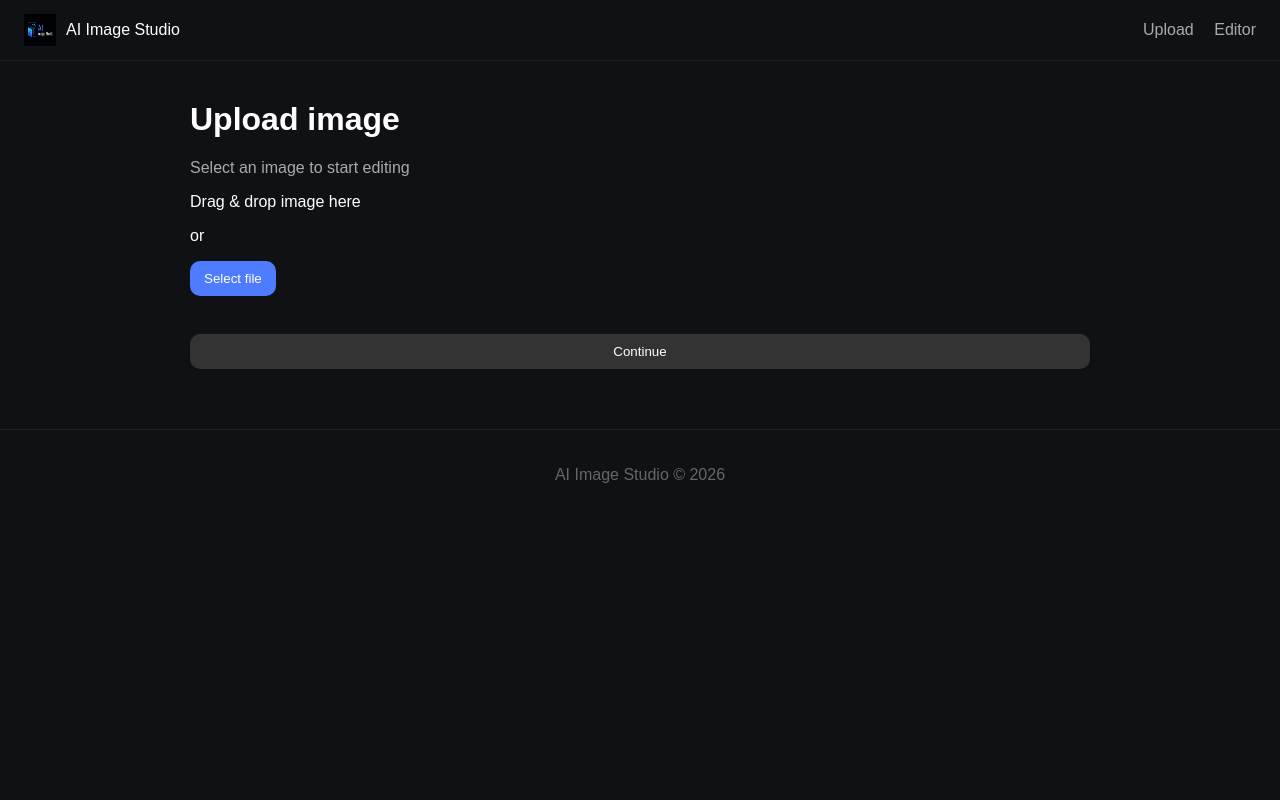
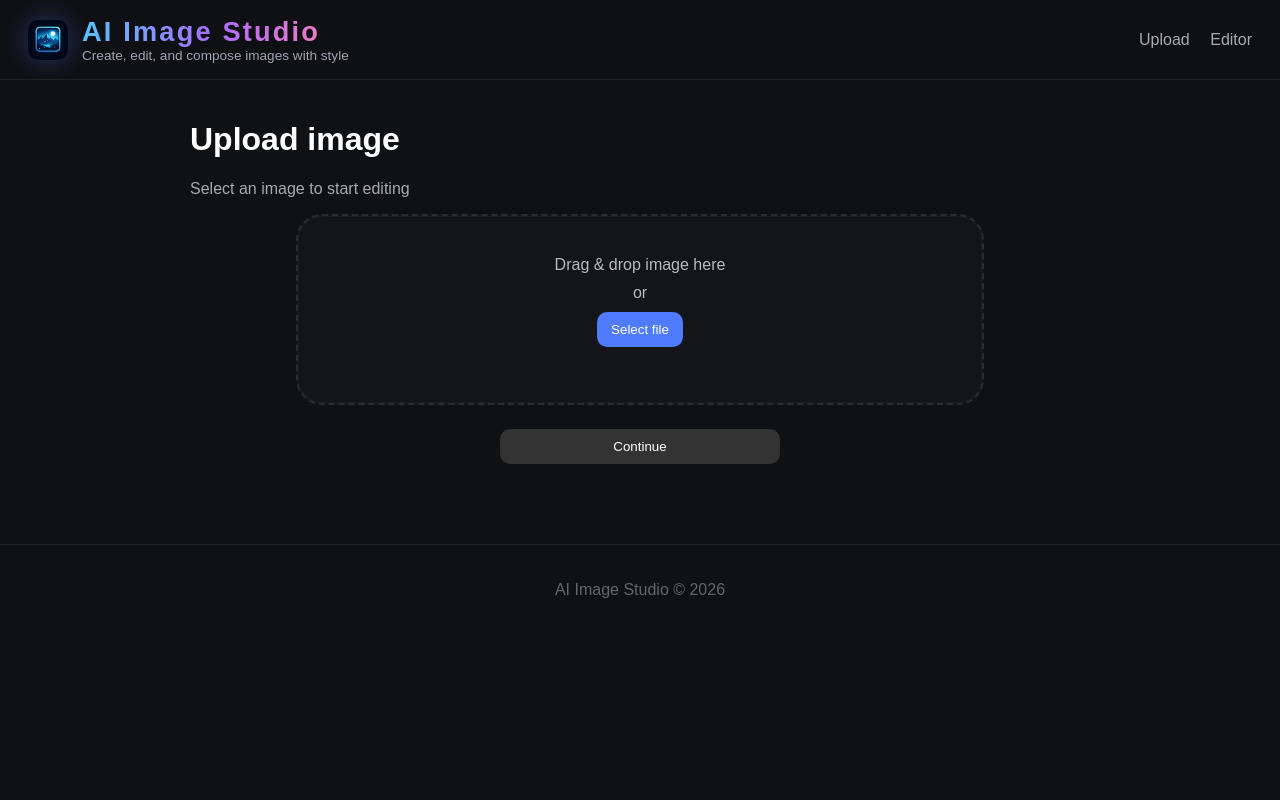
Before and after one commit to mikhail0090025/ai-image-studio, a FastAPI app: page / in a window 1280 px wide. Run offline with FastAPI, Linux system fonts and the light colour scheme.

Commit message:
Frontend improved

```diff
--- a/frontend/static/css/styles.css
+++ b/frontend/static/css/styles.css
@@ -3,26 +3,65 @@ body {
   font-family: Arial, sans-serif;
   background: #0f1115;
   color: white;
+  min-height: 100vh;
+  overflow-x: hidden;
 }
 
 /* HEADER */
 .header {
+  position: fixed;
+  top: 0;
+  left: 0;
+  right: 0;
   display: flex;
   justify-content: space-between;
   align-items: center;
-  padding: 14px 24px;
+  padding: 16px 28px;
   border-bottom: 1px solid #222;
+  background: rgba(15,17,21,0.96);
+  backdrop-filter: blur(12px);
+  z-index: 100;
 }
 
 .logo {
   display: flex;
   align-items: center;
-  gap: 10px;
+  gap: 14px;
 }
 
 .logo img {
-  width: 32px;
-  height: 32px;
+  width: 40px;
+  height: 40px;
+  border-radius: 10px;
+  filter: drop-shadow(0 0 12px rgba(79,124,255,0.35));
+}
+
+.brand {
+  display: block;
+  font-size: 1.7rem;
+  font-weight: 800;
+  letter-spacing: 0.08em;
+  background: linear-gradient(90deg, #56c4ff, #ab6bff, #ff7fb6);
+  background-clip: text;
+  -webkit-background-clip: text;
+  color: transparent;
+  animation: shimmer 4s ease infinite;
+  transition: transform 0.25s ease, text-shadow 0.25s ease;
+}
+
+.brand:hover {
+  transform: scale(1.02);
+  text-shadow: 0 0 18px rgba(96,201,255,0.55);
+}
+
+.brand-subtitle {
+  color: #9fa4b0;
+  font-size: 0.85rem;
+}
+
+@keyframes shimmer {
+  0%, 100% { background-position: 0% 50%; }
+  50% { background-position: 100% 50%; }
 }
 
 .nav a {
@@ -38,8 +77,8 @@ body {
 /* MAIN */
 .container {
   max-width: 900px;
-  margin: 40px auto;
-  padding: 0 20px;
+  margin: 0 auto;
+  padding: 100px 20px 20px;
 }
 
 /* FOOTER */
--- a/frontend/templates/base.html
+++ b/frontend/templates/base.html
@@ -5,9 +5,8 @@
   <meta name="viewport" content="width=device-width, initial-scale=1.0">
 
   <title>{% block title %}AI Image Studio{% endblock %}</title>
-
+  <link rel="icon" href="/static/images/logo_small.png" sizes="32x32" type="image/png">
   <link rel="stylesheet" href="/static/css/styles.css">
-
   {% block head %}{% endblock %}
 </head>
 
@@ -15,8 +14,11 @@
 
   <header class="header">
     <div class="logo">
-      <img src="/static/images/logo.png" alt="AI Image Studio" />
-      <span>AI Image Studio</span>
+      <img src="/static/images/logo_small.png" alt="AI Image Studio" />
+      <div>
+        <span class="brand">AI Image Studio</span>
+        <div class="brand-subtitle">Create, edit, and compose images with style</div>
+      </div>
     </div>
 
     <nav class="nav">
--- a/frontend/templates/upload.html
+++ b/frontend/templates/upload.html
@@ -1,6 +1,53 @@
 {% extends "base.html" %}
 
 {% block title %}Upload - AI Image Studio{% endblock %}
+
+{% block head %}
+<style>
+#dropZone {
+  width: min(640px, calc(100vw - 40px));
+  margin: 0 auto;
+  padding: 40px 22px;
+  border: 2px dashed rgba(255,255,255,0.1);
+  border-radius: 26px;
+  display: flex;
+  flex-direction: column;
+  align-items: center;
+  justify-content: center;
+  gap: 16px;
+  background: rgba(255,255,255,0.02);
+  box-shadow: inset 0 0 0 1px rgba(255,255,255,0.03);
+  text-align: center;
+}
+
+.drop-content {
+  display: flex;
+  flex-direction: column;
+  align-items: center;
+  gap: 10px;
+}
+
+#preview {
+  max-width: 100%;
+  max-height: 60vh;
+  object-fit: contain;
+  border-radius: 18px;
+  display: block;
+}
+
+#continueBtn {
+  width: min(280px, 100%);
+  display: block;
+  margin: 24px auto 0;
+}
+
+#dropZone p {
+  margin: 0;
+  color: #bbb;
+  font-size: 1rem;
+}
+</style>
+{% endblock %}
 
 {% block content %}
 
@@ -19,7 +66,7 @@
   <img id="preview" class="preview hidden" />
 </div>
 
-<button id="continueBtn" disabled style="margin-top:20px;width:100%">
+<button id="continueBtn" disabled>
   Continue
 </button>
 
```
Also changed, not shown: frontend/templates/editor.html (+90 -31 lines).
